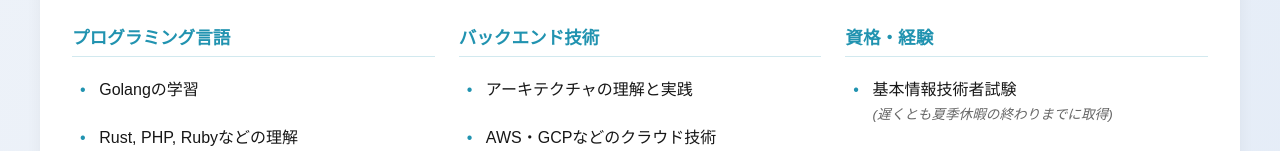
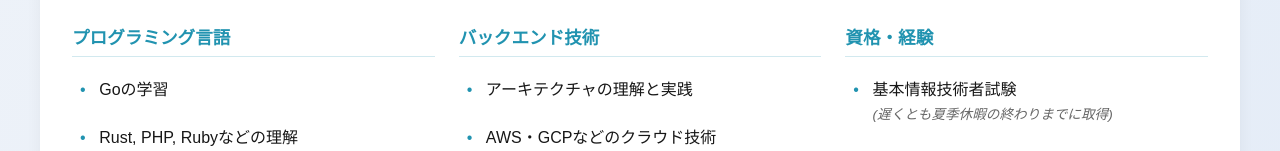
Before and after one commit to mehuu2000/portfolio, a Next.js app: page /about in a window 1280 px wide. Shown: the part 1582-1733 px from the top of the page. Built offline with nearby package versions, Linux system fonts and the light colour scheme.

Commit message:
GolangをGoに修正

```diff
--- a/src/components/sections/SelfIntroductionSection.tsx
+++ b/src/components/sections/SelfIntroductionSection.tsx
@@ -130,7 +130,7 @@
             <div className={styles.learningCategory}>
               <h4 className={styles.learningCategoryTitle}>プログラミング言語</h4>
               <ul className={styles.categorizedList}>
-                <li>Golangの学習</li>
+                <li>Goの学習</li>
                 <li>Rust, PHP, Rubyなどの理解<span className={styles.note}>(参加や就職する企業で柔軟に切り替える予定)</span></li>
                 <li>C++の学習</li>
               </ul>
```
